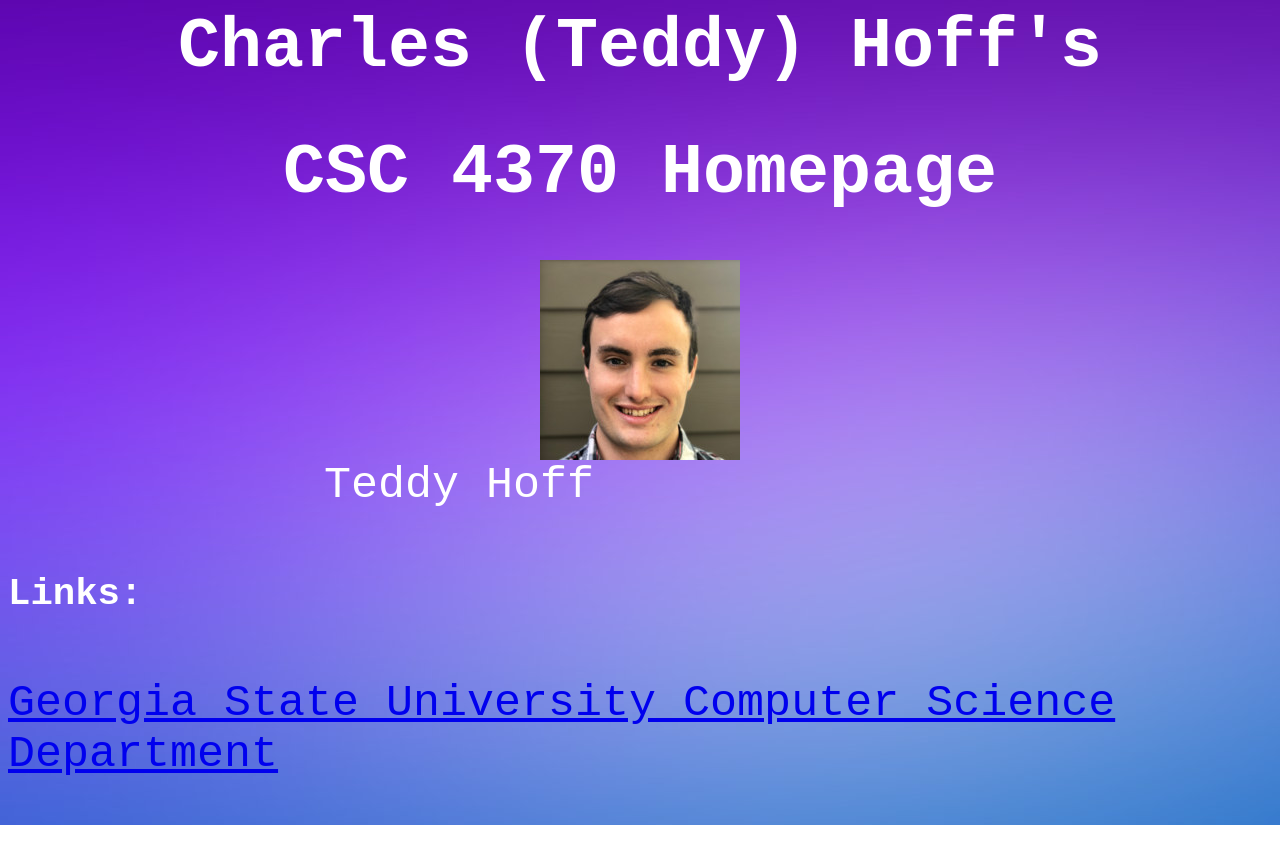
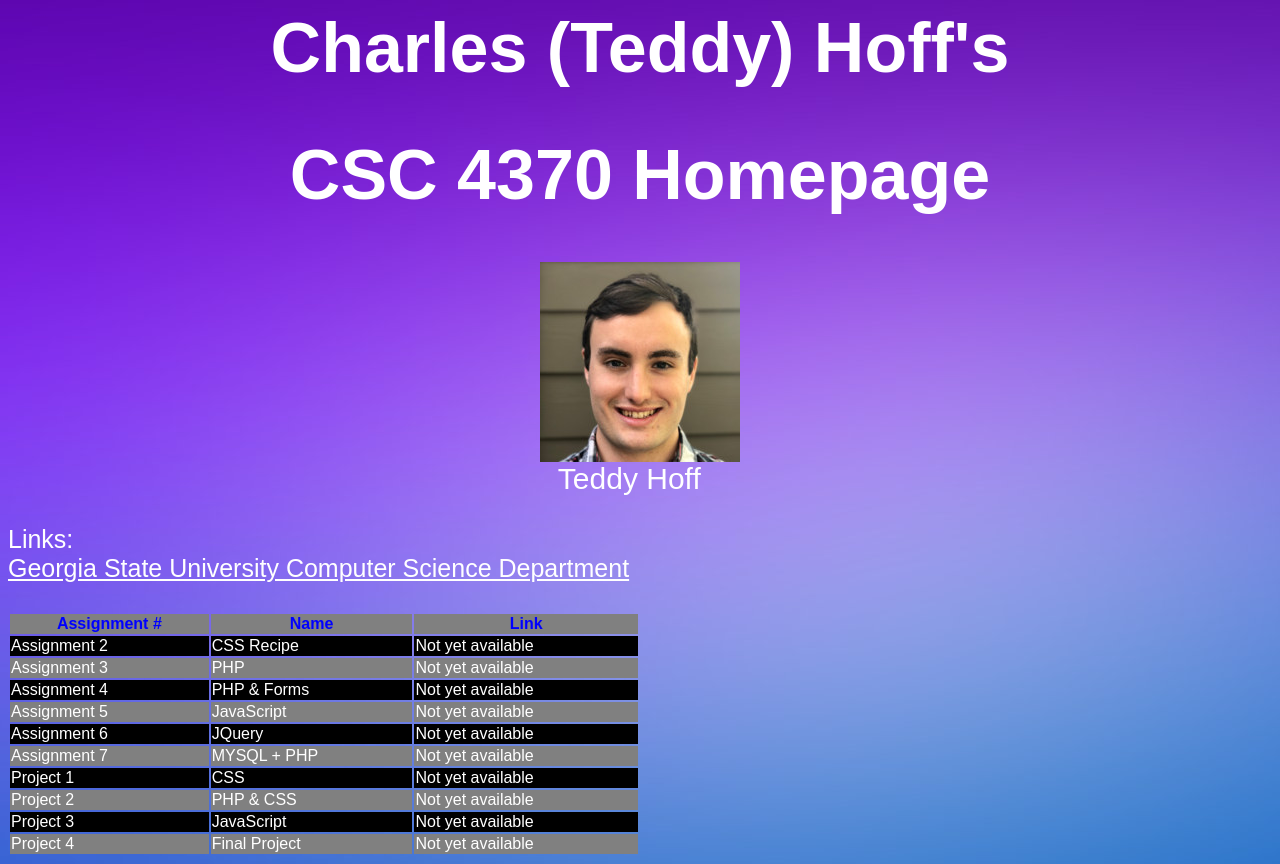
Before and after one commit to Choff3/CSC-4370-Web-Programming, a PHP site: page / in a window 1280 px wide. Before the commit the page ends 825 px from the top, so only its background shows below. Run offline with PHP 8.4, Linux system fonts and the light colour scheme.

Commit message:
Added table for assignments

```diff
--- a/index.html
+++ b/index.html
@@ -9,12 +9,69 @@
     <h1>CSC 4370 Homepage</h1>
 
     <img src="headshot.jpg" alt="Teddy Hoff" class="portrait"></img>
-    <span class="center">Teddy Hoff</span>
-
-    <h5>Links:</h5>
-    <p>
-        <a href="http://www.cs.gsu.edu/">Georgia State University Computer Science Department</a>
-    </p>
+    <span>Teddy Hoff</span>
+    <br>
+    Links:
+    <br>
+    <a href="http://www.cs.gsu.edu/">Georgia State University Computer Science Department</a>
+    <br><br>
+    <table>
+        <tr>
+          <th>Assignment #</th>
+          <th>Name</th>
+          <th>Link</th>
+        </tr>
+        <tr>
+          <td>Assignment 2</td>
+          <td>CSS Recipe</td>
+          <td>Not yet available</td>
+        </tr>
+        <tr>
+            <td>Assignment 3</td>
+            <td>PHP</td>
+            <td>Not yet available</td>
+        </tr>
+        <tr>
+            <td>Assignment 4</td>
+            <td>PHP & Forms</td>
+            <td>Not yet available</td>
+        </tr>
+        <tr>
+            <td>Assignment 5</td>
+            <td>JavaScript</td>
+            <td>Not yet available</td>
+        </tr>
+        <tr>
+            <td>Assignment 6</td>
+            <td>JQuery</td>
+            <td>Not yet available</td>
+        </tr>
+        <tr>
+            <td>Assignment 7</td>
+            <td>MYSQL + PHP</td>
+            <td>Not yet available</td>
+        </tr>
+        <tr>
+            <td>Project 1</td>
+            <td>CSS</td>
+            <td>Not yet available</td>
+        </tr>
+        <tr>
+            <td>Project 2</td>
+            <td>PHP & CSS</td>
+            <td>Not yet available</td>
+        </tr>
+        <tr>
+            <td>Project 3</td>
+            <td>JavaScript</td>
+            <td>Not yet available</td>
+        </tr>
+        <tr>
+            <td>Project 4</td>
+            <td>Final Project</td>
+            <td>Not yet available</td>
+        </tr>
+      </table>
 
 </body>
 </html>
--- a/stylesheet.css
+++ b/stylesheet.css
@@ -1,15 +1,14 @@
 body {
     background-image: url("background.jpg");
-    font-family: 'Courier New', Courier, monospace;
+    font-family: sans-serif;
     color: white;
-    font-size: 45px
+    font-size: 25px
   }
 
   .center {
     display: block;
     margin-left: auto;
     margin-right: auto;
-    width: 50%;
   }
 
   .portrait {
@@ -24,3 +23,37 @@ body {
     text-align: center;
     font-size: 70px;
   }
+
+  h5 {
+    font-size: 45px;
+    page-break-inside: avoid;
+    page-break-after: avoid;
+  }
+
+  span {
+    display: block;
+    margin-left: auto;
+    margin-right: auto;
+    width:13%;
+    font-size: 30px
+  }
+
+  a {
+    color: white;
+  }
+
+  th {
+    color: blue;
+  }
+
+  tr:nth-child(even) {
+    background-color: black;
+  }
+
+  tr:nth-child(odd) {
+    background-color: gray;
+  }
+
+  table {
+    width: 50%;
+  }
```
